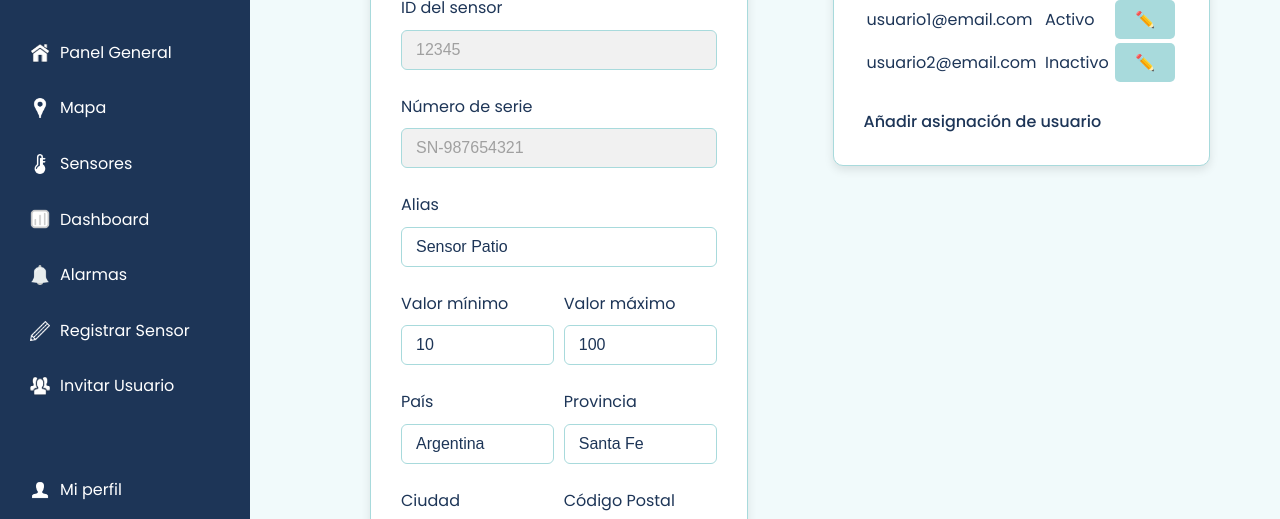
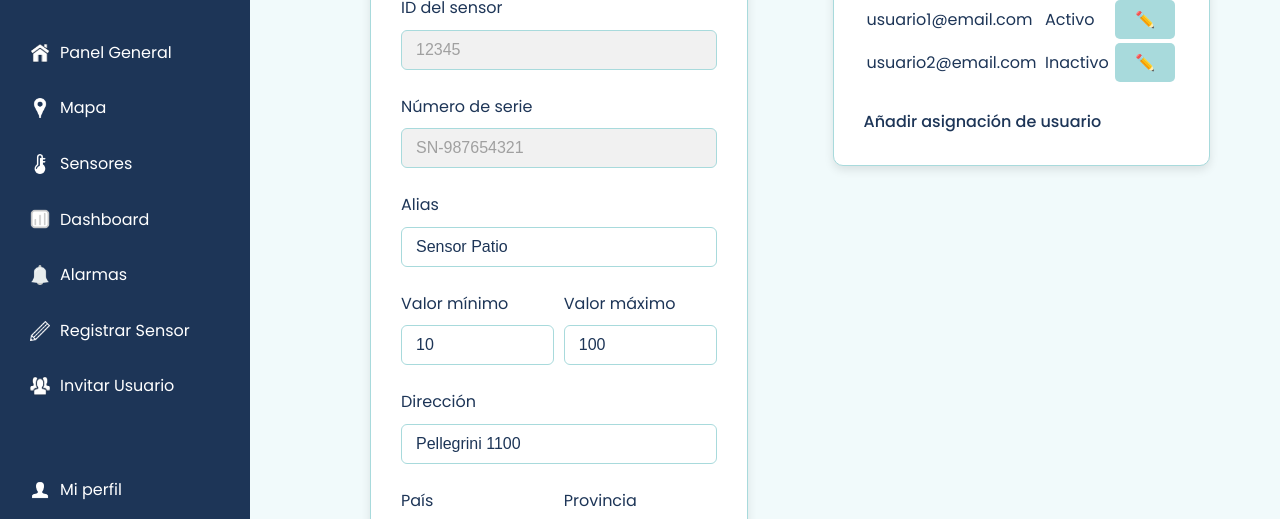
Before and after one commit to PauliLuna/ProyectoFinalSensores, a plain HTML site: page frontend/edit_sensor.html in a window 1280 px wide. Shown: the part 202-721 px from the top of the page. Drawn offline with Linux system fonts and the light colour scheme.

Commit message:
Added Direccion textbox

```diff
--- a/frontend/edit_sensor.html
+++ b/frontend/edit_sensor.html
@@ -64,6 +64,7 @@
                             <label for="alias">Alias</label>
                             <input type="text" id="alias" name="alias" value="Sensor Patio" required>
                         </div>
+                        <!-- Valor Min and Max Fields -->
                         <div class="form-row">
                             <div class="form-group">
                                 <label for="min">Valor mínimo</label>
@@ -74,6 +75,12 @@
                                 <input type="number" id="max" name="max" value="100" required>
                             </div>
                         </div>
+                        <!-- Dirección Field -->
+                        <div class="form-group">
+                            <label for="direccion">Dirección</label>
+                            <input type="text" id="direccion" name="direccion" value="Pellegrini 1100" required>
+                        </div>
+                        <!-- País y Provincia Fields -->
                         <div class="form-row">
                             <div class="form-group">
                                 <label for="pais">País</label>
@@ -94,6 +101,7 @@
                                 <input type="text" id="cp" name="cp" value="2000" required>
                             </div>
                         </div>
+                         <!-- Estado Field -->
                         <div class="form-group form-group-inline">
                             <label for="estado">Estado</label>
                             <select id="estado" name="estado" class="estado-select" required>
@@ -101,6 +109,7 @@
                                 <option value="inactivo">Inactivo</option>
                             </select>
                         </div>
+                        <!-- Submit Button -->
                         <button type="submit" class="btn-primary">Guardar Cambios</button>
                     </form>
                 </div>
```
